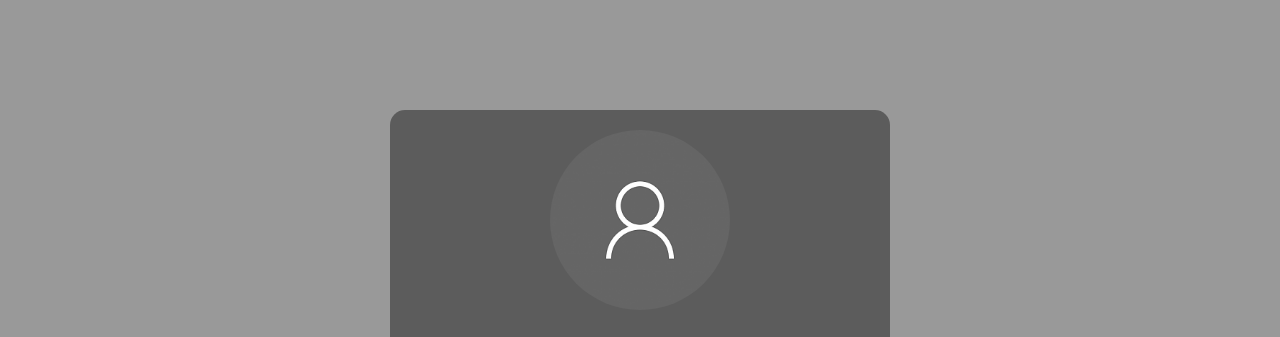
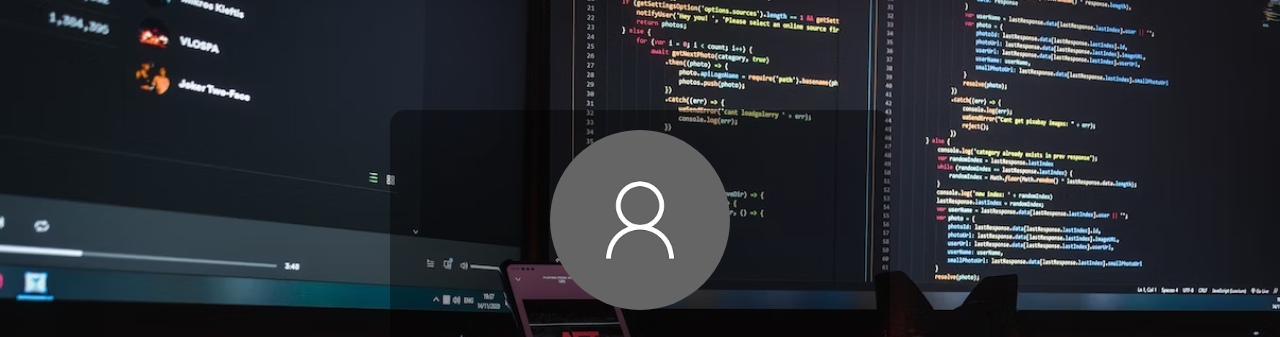
Before and after one commit to LuisGonzalesVentura/LuisGonzalesVentura.github.io, a plain HTML site: page index.html in a window 1280 px wide. Shown: the part 70-407 px from the top of the page. Drawn offline with nearby package versions, Linux system fonts and the light colour scheme.

Commit message:
actualizacion3.0

```diff
--- a/style.css
+++ b/style.css
@@ -9,7 +9,7 @@ body {
   background-size: cover;
   background-attachment:fixed;  /* hace que el fondo de imagen cubra toda la pantalla hasta en */
   background-position: center;
-  background: rgba(0, 0, 0, .4);
+
 }
 
 
```
